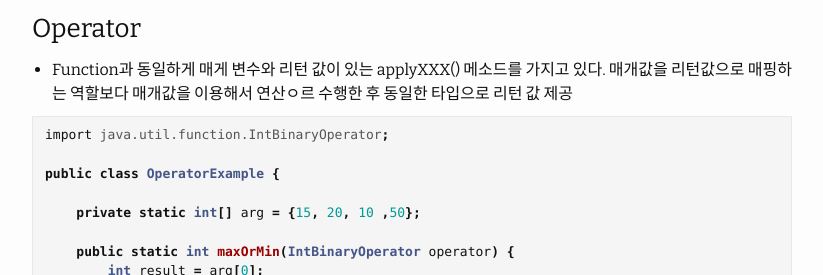
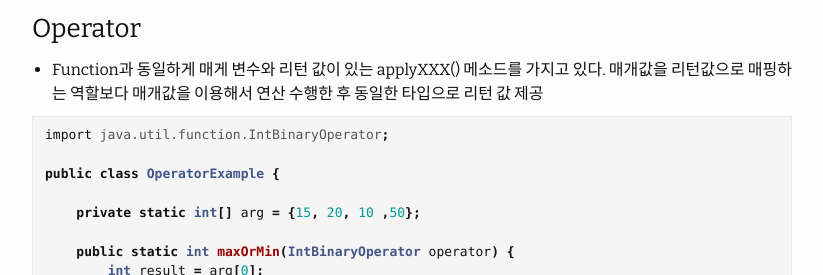
Before and after one commit to HWANGJEONGHYEON1/HWANGJEONGHYEON1.github.io, a Jekyll site: the page built from _posts/2021-07-09-functional.md, in a window 1280 px wide and 900 px high, scrolled down 3476 px. Shown: the part 200-475 px from the top of the window, without its empty margins (228-1051 px from the left). Built offline with Jekyll 4.4.1, drawn with Linux system fonts in a browser that asks for light colours; comment, search, counter and statistics services are not loaded.

Commit message:
[refactor]함수형인터페이스

````diff
--- a/_posts/2021-07-09-functional.md
+++ b/_posts/2021-07-09-functional.md
@@ -188,7 +188,7 @@ class Student {
 ```
 
 ### Operator
-- Function과 동일하게 매게 변수와 리턴 값이 있는 applyXXX() 메소드를 가지고 있다. 매개값을 리턴값으로 매핑하는 역할보다 매개값을 이용해서 연산ㅇ르 수행한 후 동일한 타입으로 리턴 값 제공
+- Function과 동일하게 매게 변수와 리턴 값이 있는 applyXXX() 메소드를 가지고 있다. 매개값을 리턴값으로 매핑하는 역할보다 매개값을 이용해서 연산 수행한 후 동일한 타입으로 리턴 값 제공
 
 ```java
 import java.util.function.IntBinaryOperator;
````
